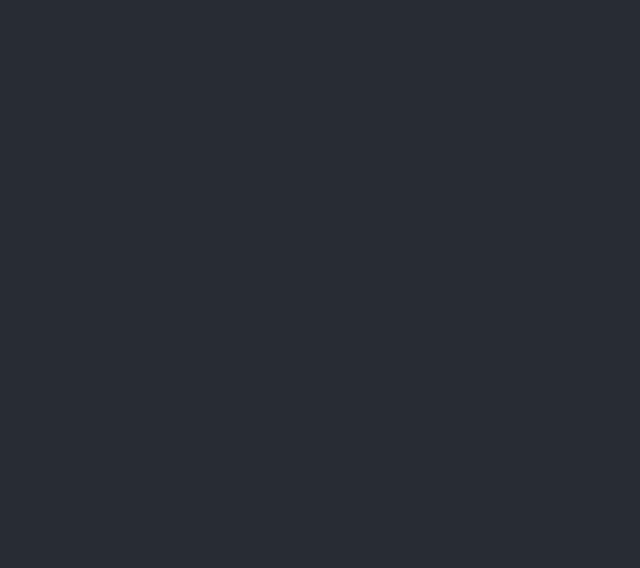
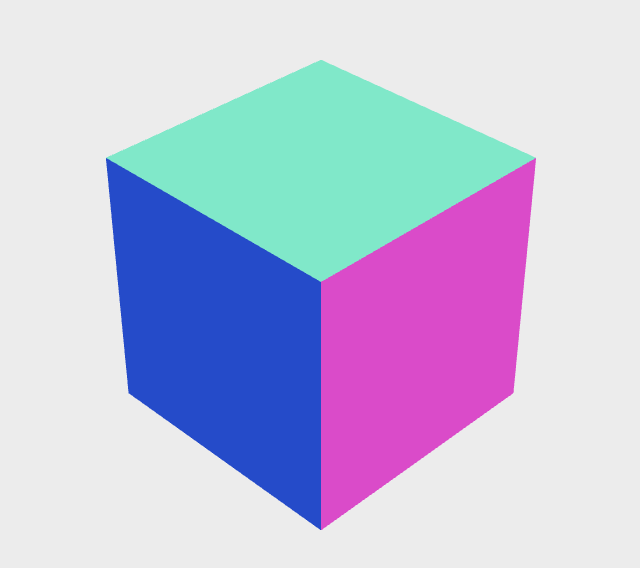
Before and after one commit to danielnyvoll/master, a React (Create React App) app: page / in a window 1280 px wide. Shown: the part 118-686 px from the top of the page, without its empty margins (319-959 px from the left). Built offline with nearby package versions, Linux system fonts and the light colour scheme.

Commit message:
Initial set up for react three fiber

```diff
--- a/package.json
+++ b/package.json
@@ -3,6 +3,9 @@
   "version": "0.1.0",
   "private": true,
   "dependencies": {
+    "@react-three/drei": "^9.93.0",
+    "@react-three/fiber": "^8.15.13",
+    "@react-three/rapier": "^1.2.1",
     "@testing-library/jest-dom": "^5.17.0",
     "@testing-library/react": "^13.4.0",
     "@testing-library/user-event": "^13.5.0",
--- a/src/App.js
+++ b/src/App.js
@@ -1,11 +1,16 @@
-import './App.css';
+import { Canvas } from "@react-three/fiber";
+import { Experience } from "./components/Experience";
 
 function App() {
   return (
-    <div className="App">
-      <header className="App-header">
-      </header>
-    </div>
+    <Canvas
+      style={{position: "fixed"}}
+      shadows
+      camera={{ position: [3, 3, 3], fov: 30 } }
+      >
+        <color attach="background" args={["#ececec"]} />
+        <Experience />
+    </Canvas>
   );
 }
 
--- /dev/null
+++ b/src/components/Experience.js
@@ -0,0 +1,13 @@
+import { OrbitControls } from "@react-three/drei";
+
+export const Experience = () => {
+    return (
+        <>
+            <OrbitControls />
+            <mesh>
+                <boxGeometry />
+                <meshNormalMaterial />
+            </mesh>
+        </>
+    );
+};
--- a/src/index.css
+++ b/src/index.css
@@ -1,3 +1,7 @@
+#root {
+
+}
+
 body {
   margin: 0;
   font-family: -apple-system, BlinkMacSystemFont, 'Segoe UI', 'Roboto', 'Oxygen',
```
Also changed, not shown: 1 other file (tests, documents, lock files or other folders).
